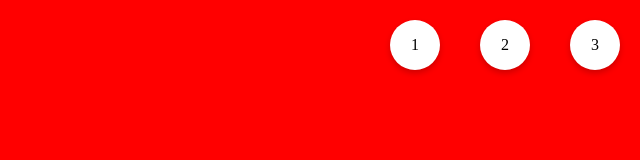
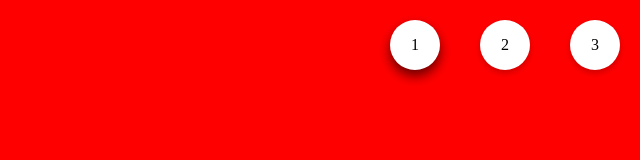
Before and after one commit to alfonsodcf/htmlcss-shoes, a plain HTML site: page index.html in a window 1280 px wide. In both pictures the pointer is over the link 1055 px from the left and 45 px from the top of the page. Shown: the top 160 px of the page, 640-1280 px from the left. Drawn offline with Linux system fonts and the light colour scheme.

Commit message:
style:nav hover-active

```diff
--- a/css/style.css
+++ b/css/style.css
@@ -47,6 +47,13 @@ nav li a{
     box-shadow: 0 3px 6px rgba(0, 0, 0, 0.2);
 }
 
+nav li a:hover{
+    box-shadow: 0 6px 12px rgba(0, 0, 0, 0.6);
+}
+nav li a:active{
+    background-color: rgb(196, 196, 196);
+}
+
 section{
     width: 100%;
     height: 100vh;
```
